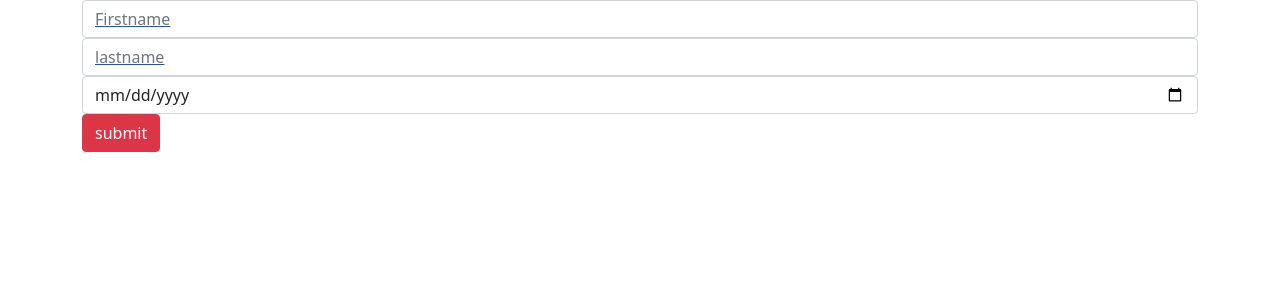
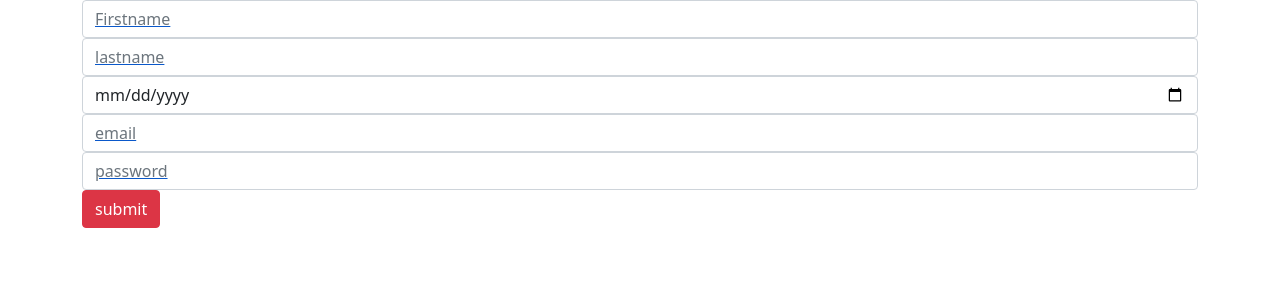
Before and after one commit to chadhaaa/ReactProject, a React (Create React App) app in the folder frontend/: page /signup in a window 1280 px wide. Shown: the top 300 px of the page. Built offline with nearby package versions, Linux system fonts and the light colour scheme.

Commit message:
add email password

```diff
--- a/frontend/package.json
+++ b/frontend/package.json
@@ -7,6 +7,10 @@
     "@testing-library/react": "^12.1.4",
     "@testing-library/user-event": "^13.5.0",
     "bootstrap": "^5.1.3",
+    "eslint-plugin": "^1.0.1",
+    "eslint-plugin-angular": "^4.1.0",
+    "eslint-plugin-jasmine": "^4.1.3",
+    "eslint-plugin-protractor": "^2.1.1",
     "prettier": "^2.6.0",
     "react": "^17.0.2",
     "react-bootstrap": "^2.2.3",
--- a/frontend/src/App.js
+++ b/frontend/src/App.js
@@ -15,7 +15,7 @@ class App extends Component {
 
       </Routes>
       </>
-    )
+    );
 
 
   }
--- a/frontend/src/components/signup.jsx
+++ b/frontend/src/components/signup.jsx
@@ -12,6 +12,8 @@ class Signup extends Component{
             firstname: '',
             lastname: '',
             birthDate: '',
+            password: '',
+            email: '',
 
         };
     }
@@ -33,7 +35,11 @@ class Signup extends Component{
         });
 
     }
-
+    handleChange = event => {
+        this.setState({
+          [event.target.id]: event.target.value
+        });
+      };
 
 
 
@@ -48,22 +54,45 @@ class Signup extends Component{
                         <form>
                             <input type='text'
                             placeholder='Firstname'
-                            onChange={this.changeFirstname}
+                            onChange={this.handleChange}
                             value={this.state.firstname}
                             className='form-control form-group'
+                            id='firstname'
                             />
                             <input type='text'
                             placeholder='lastname'
-                            onChange={this.changeLastname}
+                            onChange={this.handleChange}
                             value={this.state.lastname}
                             className='form-control form-group'
+                            id='lastname'
                             />
                             <input type='date'
-                            onChange={this.changeBirthDate}
+                            onChange={this.handleChange}
                             value={this.state.birthDate}
                             className='form-control form-group'
+                            id='birthDate'
 
                             />
+                            <input type='email'
+                            placeholder='email'
+                            onChange={this.handleChange}
+                            value={this.state.email}
+                            className='form-control form-group'
+                            id='email'
+
+                            />
+
+                            <input type='password'
+                            placeholder='password'
+                            onChange={this.handleChange}
+                            value={this.state.password}
+                            className='form-control form-group'
+                            id='password'
+
+                            />
+
+
+
                             <input type='submit' className='btn btn-danger btn-block' value='submit'/>
                         </form>
                     </div>
```
Also changed, not shown: 2 other files (tests, documents, lock files or other folders).
